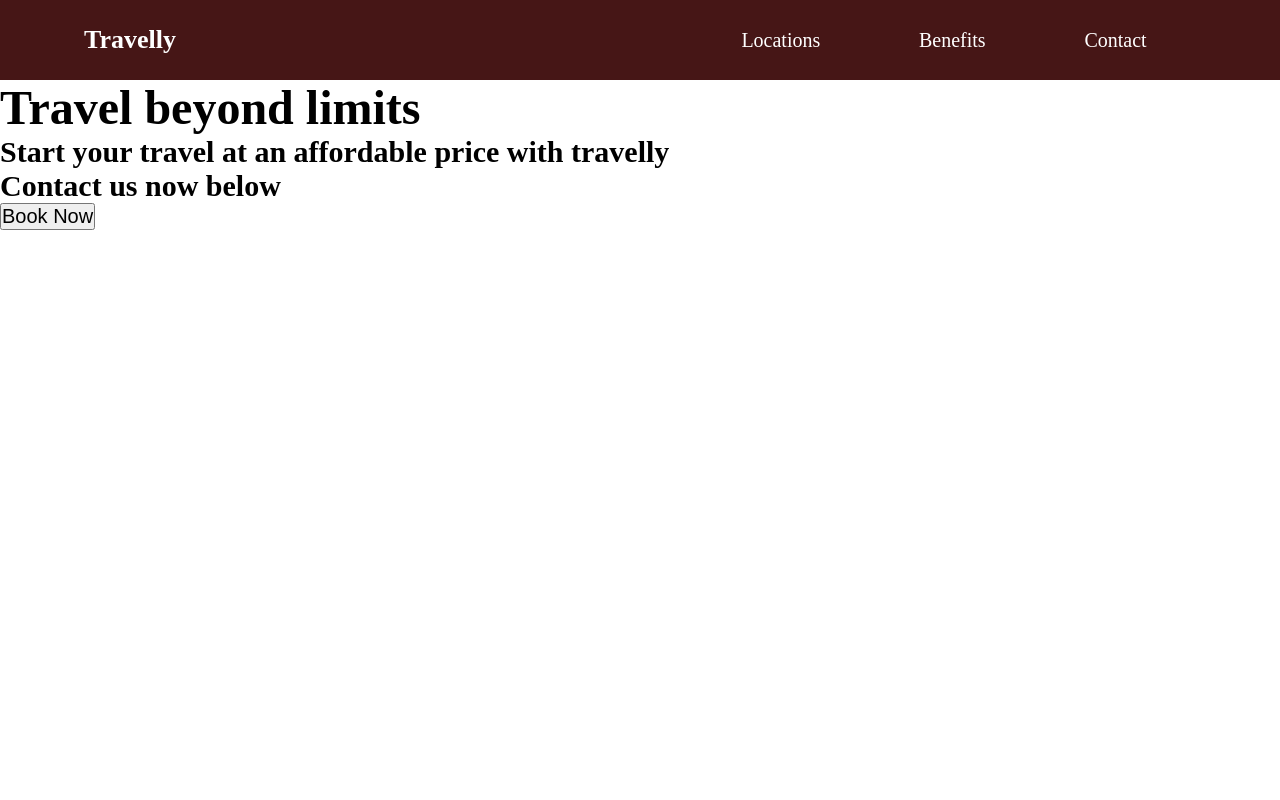
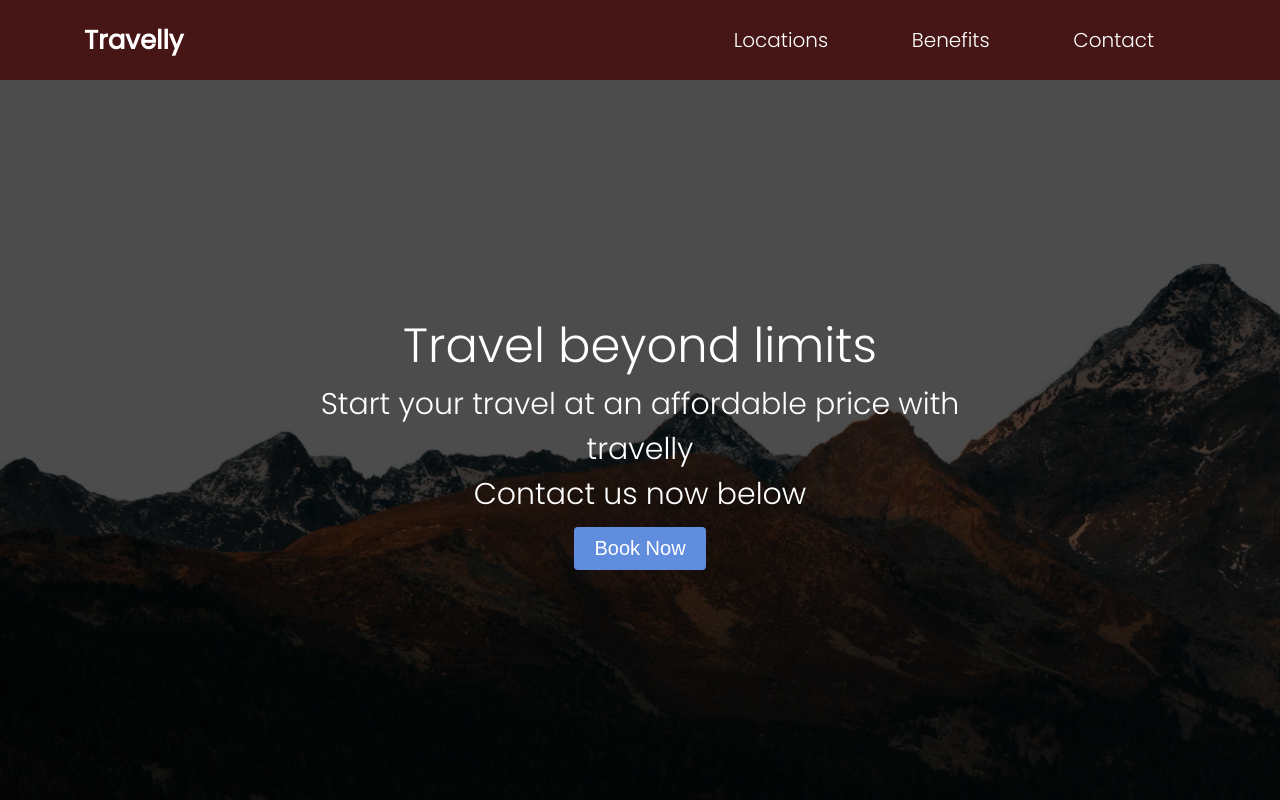
Before and after one commit to jabed007/project-travelly, a plain HTML site: page index.html in a window 1280 px wide. Drawn offline with Linux system fonts and the light colour scheme.

Commit message:
Section Hero

```diff
--- a/index.html
+++ b/index.html
@@ -9,6 +9,12 @@
       description="Travelly is travel agency website that helps you to pick up your holidays"
     />
     <meta name="robots" content="index.follow" />
+    <link rel="preconnect" href="https://fonts.googleapis.com" />
+    <link rel="preconnect" href="https://fonts.gstatic.com" crossorigin />
+    <link
+      href="https://fonts.googleapis.com/css2?family=Poppins:wght@100;300;400&display=swap"
+      rel="stylesheet"
+    />
     <link rel="icon" href="icons/airplane.png" />
     <link rel="stylesheet" href="style.css" />
 
@@ -27,12 +33,14 @@
     </header>
 
     <section class="hero-section">
-      <h2>Travel beyond limits</h2>
-      <h3>
-        Start your travel at an affordable price with travelly <br />Contact us
-        now below
-      </h3>
-      <button>Book Now</button>
+      <div class="hero-text-box">
+        <h2>Travel beyond limits</h2>
+        <h3>
+          Start your travel at an affordable price with travelly <br />Contact
+          us now below
+        </h3>
+        <button class="btn">Book Now</button>
+      </div>
     </section>
   </body>
 </html>
--- a/style.css
+++ b/style.css
@@ -8,6 +8,11 @@
 
 html {
   font-size: 62.5%;
+}
+
+body {
+  font-family: "Poppins", sans-serif;
+  font-weight: 300;
 }
 
 a {
@@ -38,6 +43,15 @@ h3 {
 h4,
 h5 {
   font-size: 2.8rem;
+}
+
+/* Reusable Component */
+.btn {
+  border: none;
+  padding: 1rem 2rem;
+  background-color: rgb(97, 141, 223);
+  color: #fff;
+  border-radius: 0.4rem;
 }
 
 /* Section Header */
@@ -72,3 +86,37 @@ h5 {
 .logo {
   flex: 2 1 40rem;
 }
+
+/* Section Hero */
+
+.hero-section {
+  background-image: linear-gradient(rgba(0, 0, 0, 0.7), rgba(0, 0, 0, 0.7)),
+    url(img/contact-mountain.png);
+  background-size: cover;
+  background-position: center;
+  min-height: 90vh;
+  position: relative;
+}
+
+.hero-text-box {
+  color: #fff;
+  text-align: center;
+  position: absolute;
+  top: 50%;
+  left: 50%;
+  transform: translate(-50%, -50%);
+
+  display: flex;
+  flex-direction: column;
+  justify-content: center;
+  align-items: center;
+}
+
+.hero-text-box h2,
+.hero-text-box h3 {
+  font-weight: 300;
+}
+
+.hero-text-box h3 {
+  margin-bottom: 1rem;
+}
```
